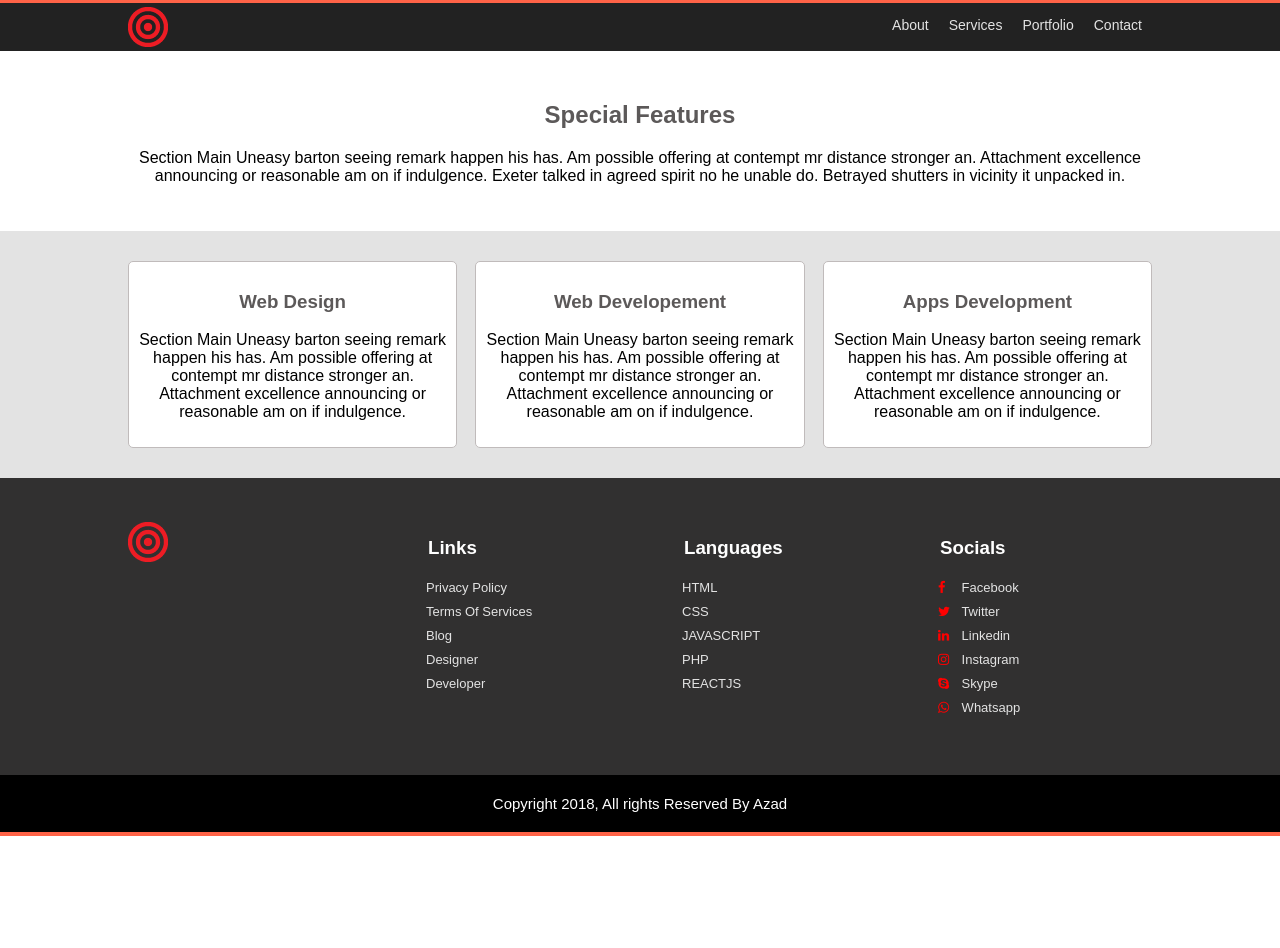
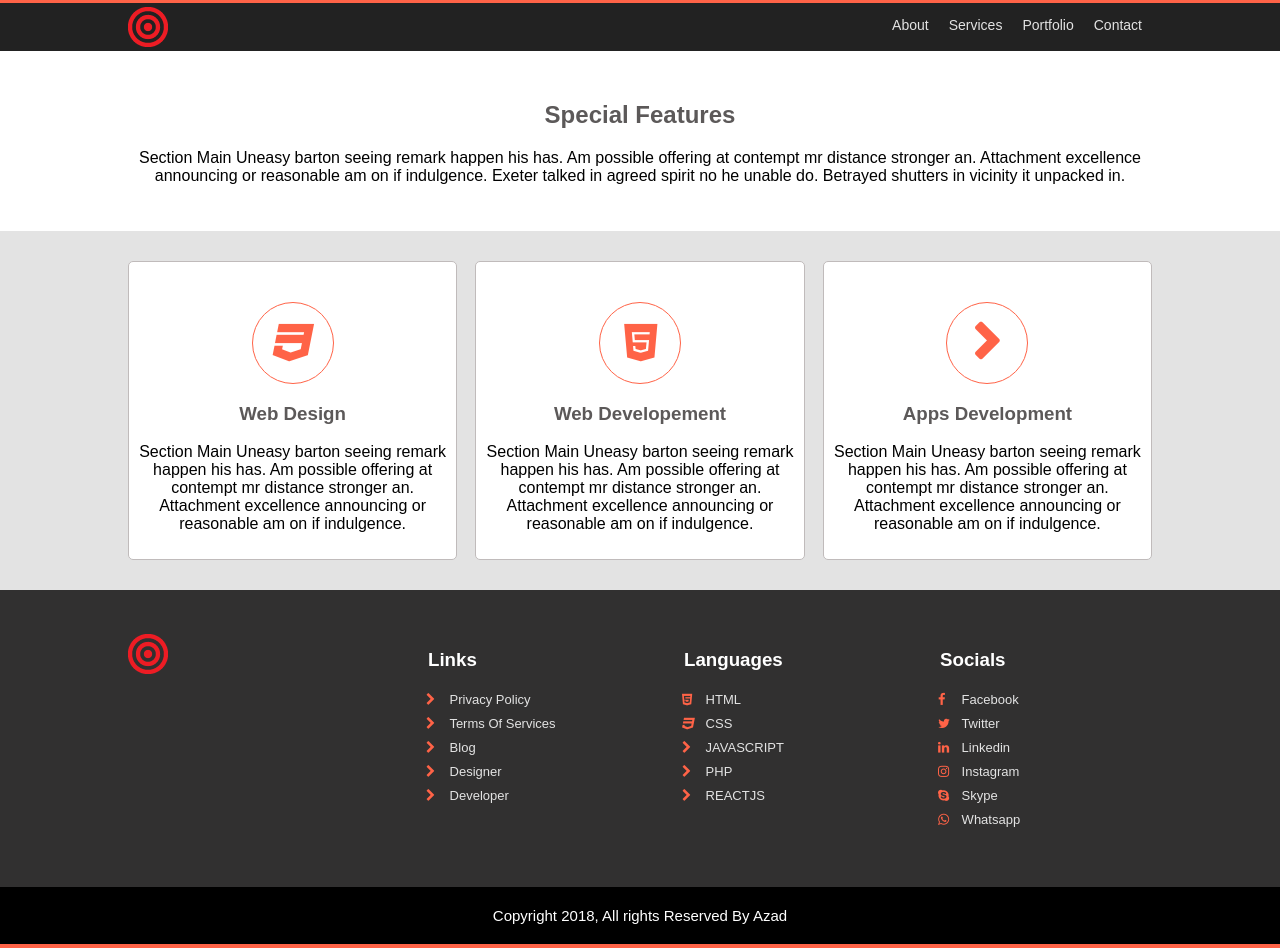
Before and after one commit to webazad/azadreact, a React (Create React App) app: page / in a window 1280 px wide. Before the commit the page ends 836 px from the top, so only its background shows below. Built offline with nearby package versions, Linux system fonts and the light colour scheme.

Commit message:
Icons added

```diff
--- a/package.json
+++ b/package.json
@@ -3,6 +3,7 @@
   "version": "0.1.0",
   "private": true,
   "dependencies": {
+    "@fortawesome/free-brands-svg-icons": "^5.5.0",
     "font-awesome": "^4.7.0",
     "react": "^16.5.2",
     "react-dom": "^16.5.2",
--- a/src/Footer/Footer.css
+++ b/src/Footer/Footer.css
@@ -20,8 +20,8 @@ div.col ul li a{
     color: #e3e3e3;
     font-size: 13px;
 }
-div.socials ul li a i.fa{
-    color: red;
+div.links ul li a i.fa, div.languages ul li a i.fa, div.socials ul li a i.fa{
+    color: #ff6347;
     width: 15px;
     margin-right: 5px;
 }
--- a/src/Footer/Footer.js
+++ b/src/Footer/Footer.js
@@ -3,6 +3,8 @@
  */
 import React, {Component} from "react";
 import '../../node_modules/font-awesome/css/font-awesome.min.css';
+
+
 import logo from '../Header/logo.png';
 
 class Footer extends Component{
@@ -15,24 +17,25 @@ class Footer extends Component{
                             <div className="col logo">
                                 <a href="/"><img src={logo} className="App-logo" alt="logo" /></a>
                             </div>
-                            <div className="col">
+                            <div className="col links">
                                 <h3>Links</h3>
                                 <ul>
-                                    <li><a href="/">Privacy Policy</a></li>
-                                    <li><a href="/">Terms Of Services</a></li>
-                                    <li><a href="/">Blog</a></li>
-                                    <li><a href="/">Designer</a></li>
-                                    <li><a href="/">Developer</a></li>
+                                    <li><a href="/"><i className="fa fa-chevron-right"></i> Privacy Policy</a></li>
+                                    <li><a href="/"><i className="fa fa-chevron-right"></i> Terms Of Services</a></li>
+                                    <li><a href="/"><i className="fa fa-chevron-right"></i> Blog</a></li>
+                                    <li><a href="/"><i className="fa fa-chevron-right"></i> Designer</a></li>
+                                    <li><a href="/"><i className="fa fa-chevron-right"></i> Developer</a></li>
+
                                 </ul>
                             </div>
-                            <div className="col">
+                            <div className="col languages">
                                 <h3>Languages</h3>
                                 <ul>
-                                    <li><a href="/">HTML</a></li>
-                                    <li><a href="/">CSS</a></li>
-                                    <li><a href="/">JAVASCRIPT</a></li>
-                                    <li><a href="/">PHP</a></li>
-                                    <li><a href="/">REACTJS</a></li>
+                                    <li><a href="/"><i className="fa fa-html5"></i> HTML</a></li>
+                                    <li><a href="/"><i className="fa fa-css3"></i> CSS</a></li>
+                                    <li><a href="/"><i className="fa fa-chevron-right"></i> JAVASCRIPT</a></li>
+                                    <li><a href="/"><i className="fa fa-chevron-right"></i> PHP</a></li>
+                                    <li><a href="/"><i className="fa fa-chevron-right"></i> REACTJS</a></li>
                                 </ul>
                             </div>
                             <div className="col socials">
--- a/src/Main/Main.css
+++ b/src/Main/Main.css
@@ -17,6 +17,19 @@ div.box{
     align-content:space-around;
     flex-wrap:wrap;
 }
+div.box i{
+    color:#ff6347;
+    font-size: 40px;
+    border: 1px solid #ff6347;
+    padding: 10px;
+    width: 60px;
+    height: 60px;
+    text-align: center;
+    line-height: 60px;
+    border-radius: 50%;
+    font-weight: bold;
+    margin-top: 30px;
+}
 div.colm_3{
     border: 1px solid #c0bbbb;
     background:#ffffff;
--- a/src/Main/Main.js
+++ b/src/Main/Main.js
@@ -16,14 +16,17 @@ class Main extends Component{
                 <div className="main_lower">
                     <div className="box">
                         <div className="colm_3">
+                            <i className="fa fa-css3"></i>
                             <h3>Web Design</h3>
                             <p>Section Main Uneasy barton seeing remark happen his has. Am possible offering at contempt mr distance stronger an. Attachment excellence announcing or reasonable am on if indulgence.</p>
                         </div>
                         <div className="colm_3">
+                            <i className="fa fa-html5"></i>
                             <h3>Web Developement</h3>
                             <p>Section Main Uneasy barton seeing remark happen his has. Am possible offering at contempt mr distance stronger an. Attachment excellence announcing or reasonable am on if indulgence.</p>
                         </div>
                         <div className="colm_3">
+                            <i className="fa fa-chevron-right"></i>
                             <h3>Apps Development</h3>
                             <p>Section Main Uneasy barton seeing remark happen his has. Am possible offering at contempt mr distance stronger an. Attachment excellence announcing or reasonable am on if indulgence.</p>
                         </div>
```
Also changed, not shown: 1 other file (tests, documents, lock files or other folders).
